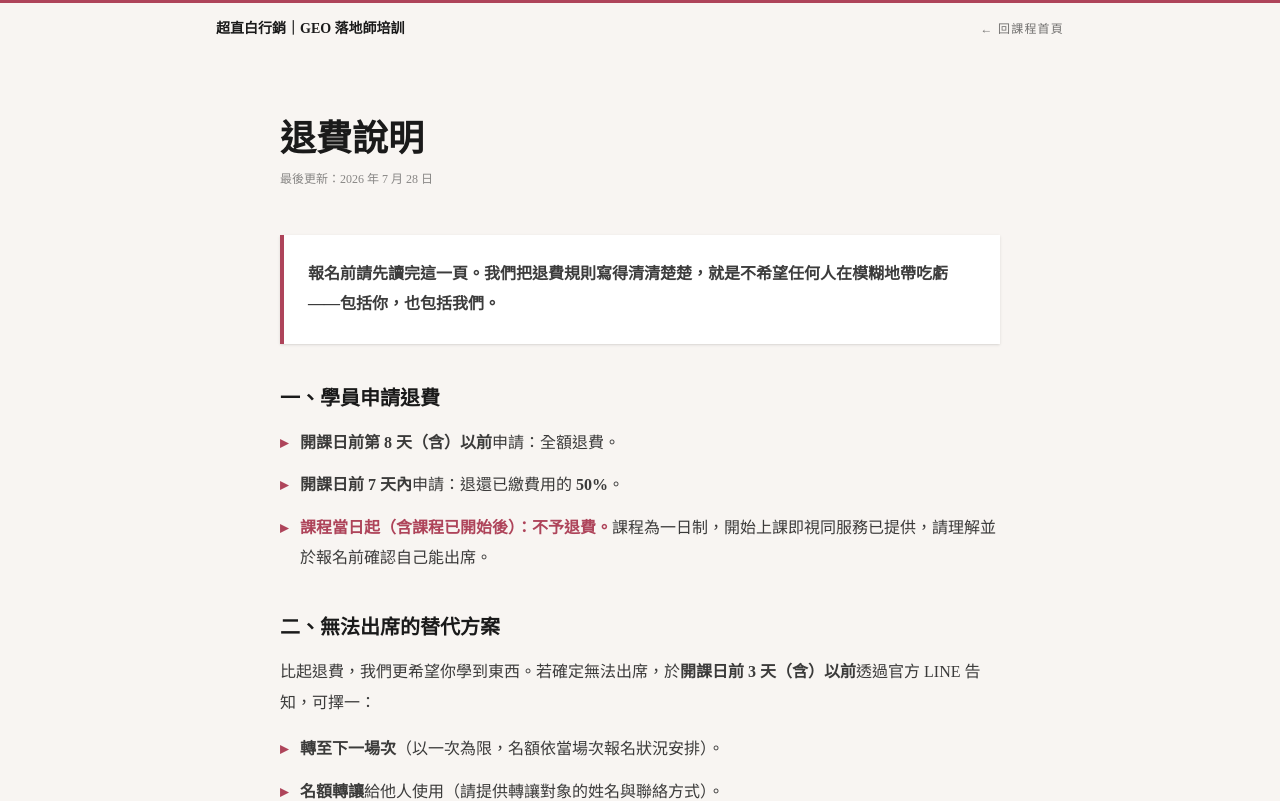
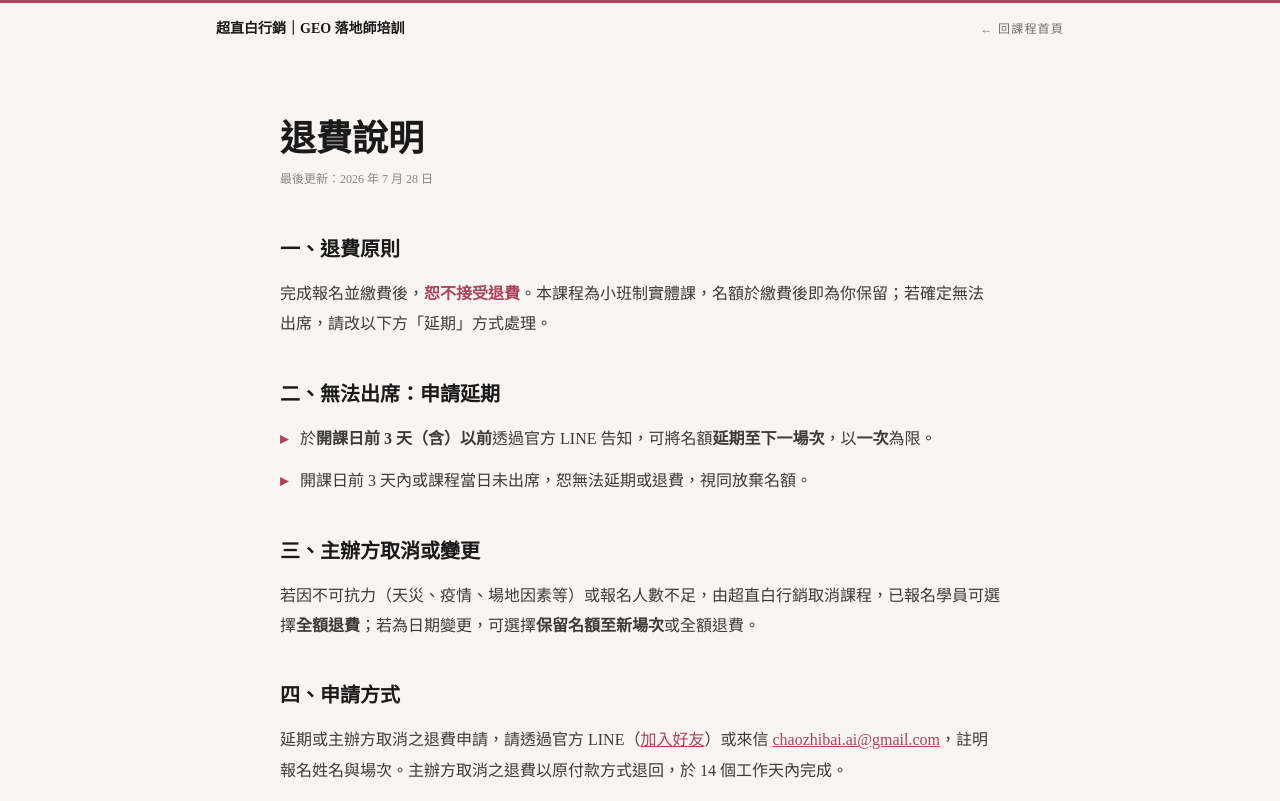
Before and after one commit to r722772r-prog/geo-course, a Next.js app: page /refund in a window 1280 px wide. Shown: the top 801 px of the page. Built offline with nearby package versions, Linux system fonts and the light colour scheme.

Commit message:
退費機制改為不退費、僅限延期一次（主辦方取消仍全額退費）；移除退費頁開場白；FAQ/服務條款/llms.txt 同步

```diff
--- a/src/app/llms.txt/route.ts
+++ b/src/app/llms.txt/route.ts
@@ -27,8 +27,8 @@ export function GET() {
     "- 實體小班制一整天，費用 NT$3,500；每月固定開課，日期以官方 LINE 公告為準",
     "",
     "## 退費規則（摘要）",
-    "- 開課日前第 8 天（含）以前申請：全額退費；開課前 7 天內：退還 50%；課程當日起（含已開始上課）：不予退費",
-    "- 無法出席可於開課前 3 天申請轉至下一場次（限一次）或轉讓名額",
+    "- 完成報名繳費後恕不退費；無法出席可於開課日前 3 天（含）以前申請延期至下一場次（以一次為限）",
+    "- 課程由主辦方取消時，全額退費",
     `- 完整規則: ${siteConfig.url}/refund`,
     "",
     "## 誠實原則",
--- a/src/app/page.tsx
+++ b/src/app/page.tsx
@@ -103,7 +103,7 @@ const faqs = [
   },
   {
     q: "報名後可以退費嗎？",
-    a: "可以，依申請時間點而定：開課日前第 8 天（含）以前全額退費；開課前 7 天內退還 50%；課程當日起（含已開始上課）不予退費。無法出席也可在開課前 3 天申請轉場次或轉讓名額，完整規則見網站的「退費說明」頁。",
+    a: "完成報名繳費後恕不退費。若無法出席，可於開課日前 3 天（含）以前透過官方 LINE 申請延期至下一場次（以一次為限）。若課程由主辦方取消，則全額退費。完整規則見網站的「退費說明」頁。",
   },
 ];
 
--- a/src/app/refund/page.tsx
+++ b/src/app/refund/page.tsx
@@ -4,59 +4,46 @@ import LegalShell, { Section } from "@/components/LegalShell";
 export const metadata: Metadata = {
   title: "退費說明｜GEO 落地師培訓・超直白行銷",
   description:
-    "GEO 落地師一日班退費規則：開課日前第 8 天（含）以前申請可全額退費；開課前 7 天內申請退還 50%；課程當日起（含已開始上課）不予退費。無法出席可申請轉場次或轉讓名額。",
+    "GEO 落地師一日班退費規則：完成報名繳費後恕不退費；無法出席可於開課日前 3 天申請延期至下一場次（以一次為限）。若課程由主辦方取消，全額退費。",
 };
 
 export default function RefundPage() {
   return (
     <LegalShell title="退費說明" updated="2026 年 7 月 28 日">
-      <div className="bg-white border-l-4 border-[#AE445A] p-6 shadow-sm">
-        <p className="font-bold">
-          報名前請先讀完這一頁。我們把退費規則寫得清清楚楚，就是不希望任何人在模糊地帶吃虧——包括你，也包括我們。
+      <Section heading="一、退費原則">
+        <p>
+          完成報名並繳費後，<span className="font-black text-[#AE445A]">恕不接受退費</span>。本課程為小班制實體課，名額於繳費後即為你保留；若確定無法出席，請改以下方「延期」方式處理。
         </p>
-      </div>
+      </Section>
 
-      <Section heading="一、學員申請退費">
+      <Section heading="二、無法出席：申請延期">
         <ul className="list-none p-0 space-y-3">
           <li className="flex gap-3">
             <span className="text-[#AE445A] font-black shrink-0">▸</span>
-            <span><span className="font-black">開課日前第 8 天（含）以前</span>申請：全額退費。</span>
+            <span>於<span className="font-black">開課日前 3 天（含）以前</span>透過官方 LINE 告知，可將名額<span className="font-black">延期至下一場次</span>，以<span className="font-black">一次</span>為限。</span>
           </li>
           <li className="flex gap-3">
             <span className="text-[#AE445A] font-black shrink-0">▸</span>
-            <span><span className="font-black">開課日前 7 天內</span>申請：退還已繳費用的 <span className="font-black">50%</span>。</span>
+            <span>開課日前 3 天內或課程當日未出席，恕無法延期或退費，視同放棄名額。</span>
           </li>
-          <li className="flex gap-3">
-            <span className="text-[#AE445A] font-black shrink-0">▸</span>
-            <span><span className="font-black text-[#AE445A]">課程當日起（含課程已開始後）：不予退費。</span>課程為一日制，開始上課即視同服務已提供，請理解並於報名前確認自己能出席。</span>
-          </li>
-        </ul>
-      </Section>
-
-      <Section heading="二、無法出席的替代方案">
-        <p>比起退費，我們更希望你學到東西。若確定無法出席，於<span className="font-black">開課日前 3 天（含）以前</span>透過官方 LINE 告知，可擇一：</p>
-        <ul className="list-none p-0 space-y-3">
-          <li className="flex gap-3"><span className="text-[#AE445A] font-black shrink-0">▸</span><span><span className="font-black">轉至下一場次</span>（以一次為限，名額依當場次報名狀況安排）。</span></li>
-          <li className="flex gap-3"><span className="text-[#AE445A] font-black shrink-0">▸</span><span><span className="font-black">名額轉讓</span>給他人使用（請提供轉讓對象的姓名與聯絡方式）。</span></li>
         </ul>
       </Section>
 
       <Section heading="三、主辦方取消或變更">
         <p>
-          若因不可抗力（天災、疫情、場地因素等）或報名人數不足，由超直白行銷取消或變更課程日期，已報名學員可選擇<span className="font-black">全額退費</span>，或<span className="font-black">優先保留名額至下一場次</span>。
+          若因不可抗力（天災、疫情、場地因素等）或報名人數不足，由超直白行銷取消課程，已報名學員可選擇<span className="font-black">全額退費</span>；若為日期變更，可選擇<span className="font-black">保留名額至新場次</span>或全額退費。
         </p>
       </Section>
 
-      <Section heading="四、退費方式與時程">
-        <ul className="list-none p-0 space-y-3">
-          <li className="flex gap-3"><span className="text-[#AE445A] font-black shrink-0">▸</span><span>申請管道：官方 LINE（<a href="https://lin.ee/v1T1Lwz" target="_blank" rel="noopener noreferrer" className="text-[#AE445A] underline">加入好友</a>）或來信 <a href="mailto:chaozhibai.ai@gmail.com" className="text-[#AE445A] underline">chaozhibai.ai@gmail.com</a>，註明報名姓名與場次。</span></li>
-          <li className="flex gap-3"><span className="text-[#AE445A] font-black shrink-0">▸</span><span>退費以原付款方式退回，於申請核准後 <span className="font-black">14 個工作天內</span>完成。</span></li>
-        </ul>
+      <Section heading="四、申請方式">
+        <p>
+          延期或主辦方取消之退費申請，請透過官方 LINE（<a href="https://lin.ee/v1T1Lwz" target="_blank" rel="noopener noreferrer" className="text-[#AE445A] underline">加入好友</a>）或來信 <a href="mailto:chaozhibai.ai@gmail.com" className="text-[#AE445A] underline">chaozhibai.ai@gmail.com</a>，註明報名姓名與場次。主辦方取消之退費以原付款方式退回，於 14 個工作天內完成。
+        </p>
       </Section>
 
       <Section heading="五、其他">
         <p>
-          本退費說明適用於「GEO 落地師一日班」實體課程。規則如有調整，將公告於本頁並註明更新日期；已完成報名者，適用報名當時之規則。未盡事宜，依中華民國相關法令辦理。
+          本說明適用於「GEO 落地師一日班」實體課程。規則如有調整，將公告於本頁並註明更新日期；已完成報名者，適用報名當時之規則。未盡事宜，依中華民國相關法令辦理。
         </p>
       </Section>
     </LegalShell>
--- a/src/app/terms/page.tsx
+++ b/src/app/terms/page.tsx
@@ -18,7 +18,7 @@ export default function TermsPage() {
         <ul className="list-none p-0 space-y-3">
           <li className="flex gap-3"><span className="text-[#AE445A] font-black shrink-0">▸</span><span>報名以完成表單填寫並依通知完成繳費為準；名額以繳費順序保留。</span></li>
           <li className="flex gap-3"><span className="text-[#AE445A] font-black shrink-0">▸</span><span>課程費用以報名當時網站公告為準。</span></li>
-          <li className="flex gap-3"><span className="text-[#AE445A] font-black shrink-0">▸</span><span>退費、轉場次與名額轉讓規則，詳見<a href="/refund" className="text-[#AE445A] underline">退費說明</a>（重點：課程當日起不予退費）。</span></li>
+          <li className="flex gap-3"><span className="text-[#AE445A] font-black shrink-0">▸</span><span>完成報名繳費後恕不退費，無法出席可申請延期一次，詳見<a href="/refund" className="text-[#AE445A] underline">退費說明</a>。</span></li>
         </ul>
       </Section>
 
```
